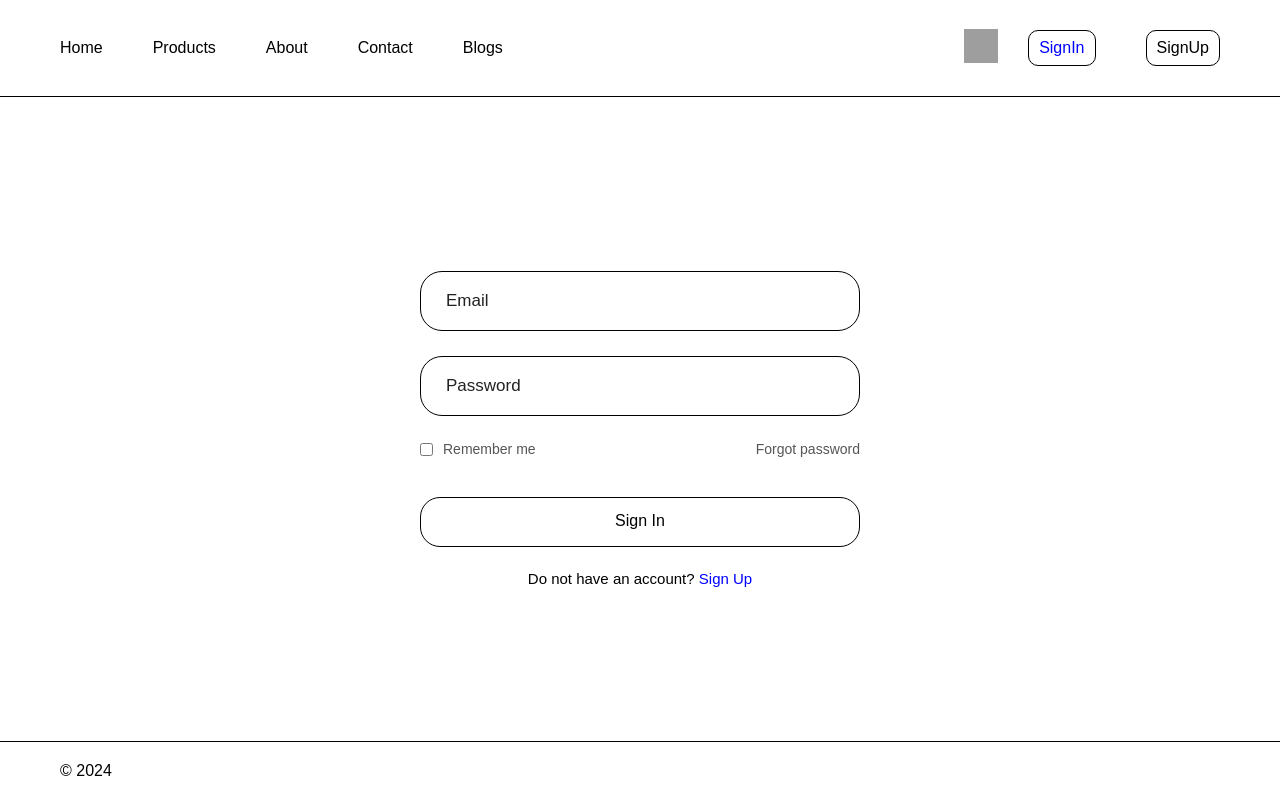
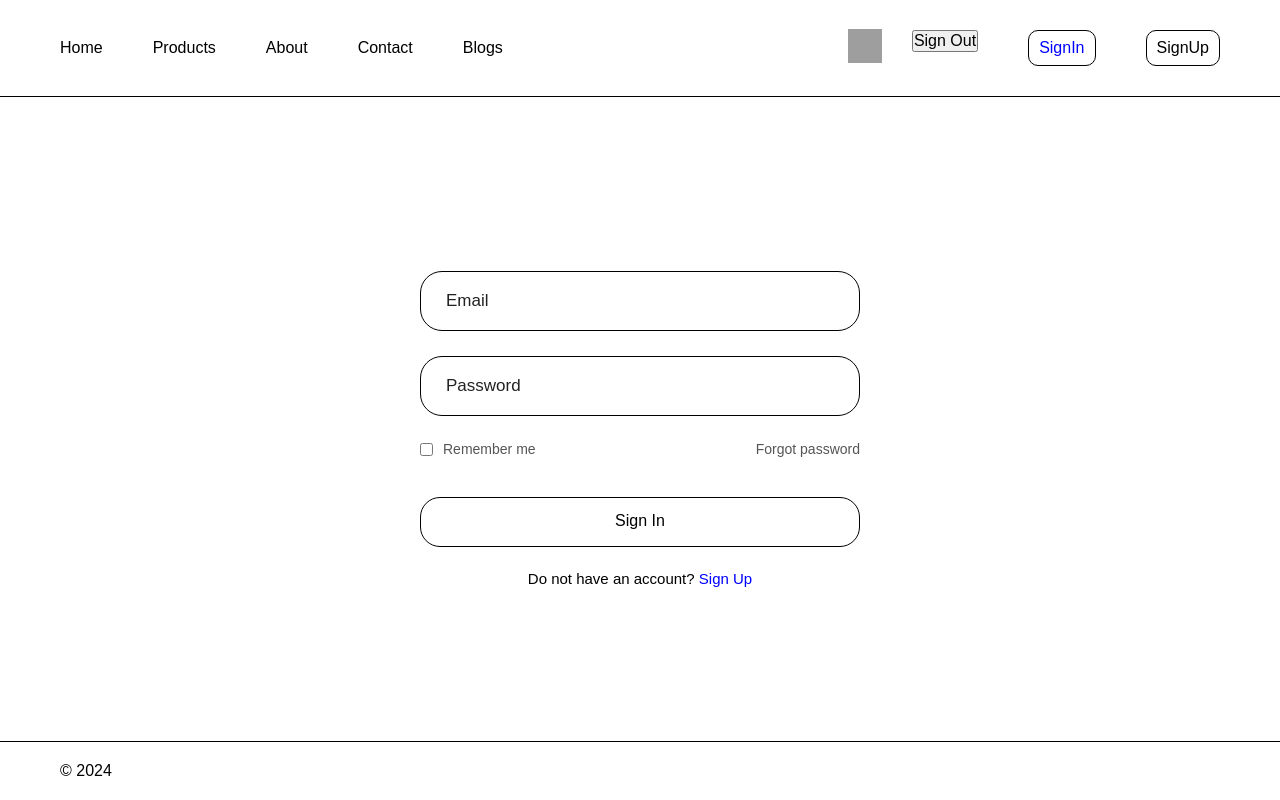
Before and after one commit to BTavkhelidze/tbc, a Next.js app: page /signIn in a window 1280 px wide. Built offline with nearby package versions, Linux system fonts and the light colour scheme; grey boxes are pictures that could not be loaded.

Commit message:
Added sign out button in header
Needs styling

```diff
--- a/components/Header/Header.jsx
+++ b/components/Header/Header.jsx
@@ -1,9 +1,10 @@
-// 'use client';
 import style from './Header.module.css';
 import Image from 'next/image';
-
+import { signOut } from '@/app/lib/actions';
 import Link from 'next/link';
 import NavLink from '../Nav-Link/Nav-Link';
+
+
 const Header = () => {
   return (
     <header className={style.header_container_wrapper}>
@@ -44,7 +45,10 @@ const Header = () => {
           </div>
           <nav>
           <ul>
-          <li>
+            <li>
+              <button onClick={signOut}>Sign Out</button>
+            </li>
+            <li>
               <NavLink href='/signIn'>SignIn</NavLink>
             </li>
             <li>
--- a/components/Header/Header.module.css
+++ b/components/Header/Header.module.css
@@ -53,7 +53,15 @@
 .header_container nav ul li:hover::after {
   width: 100%;
 }
+.header_container button {
+  cursor: pointer;
+  position: relative;
+  text-decoration: none;
+  color: black;
+  font-size: 16px;
+  font-weight: 500;
 
+}
 .header_container div {
   display: flex;
   gap: 10px;
```
